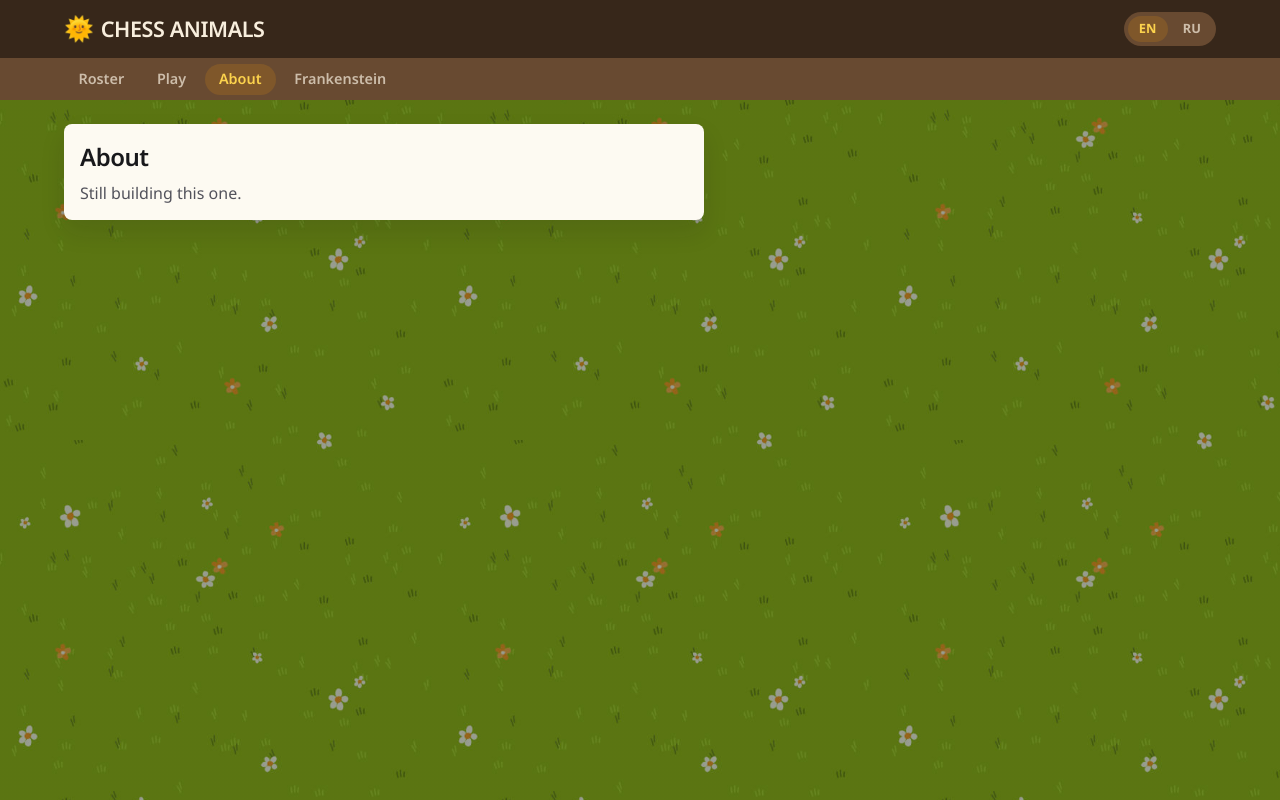
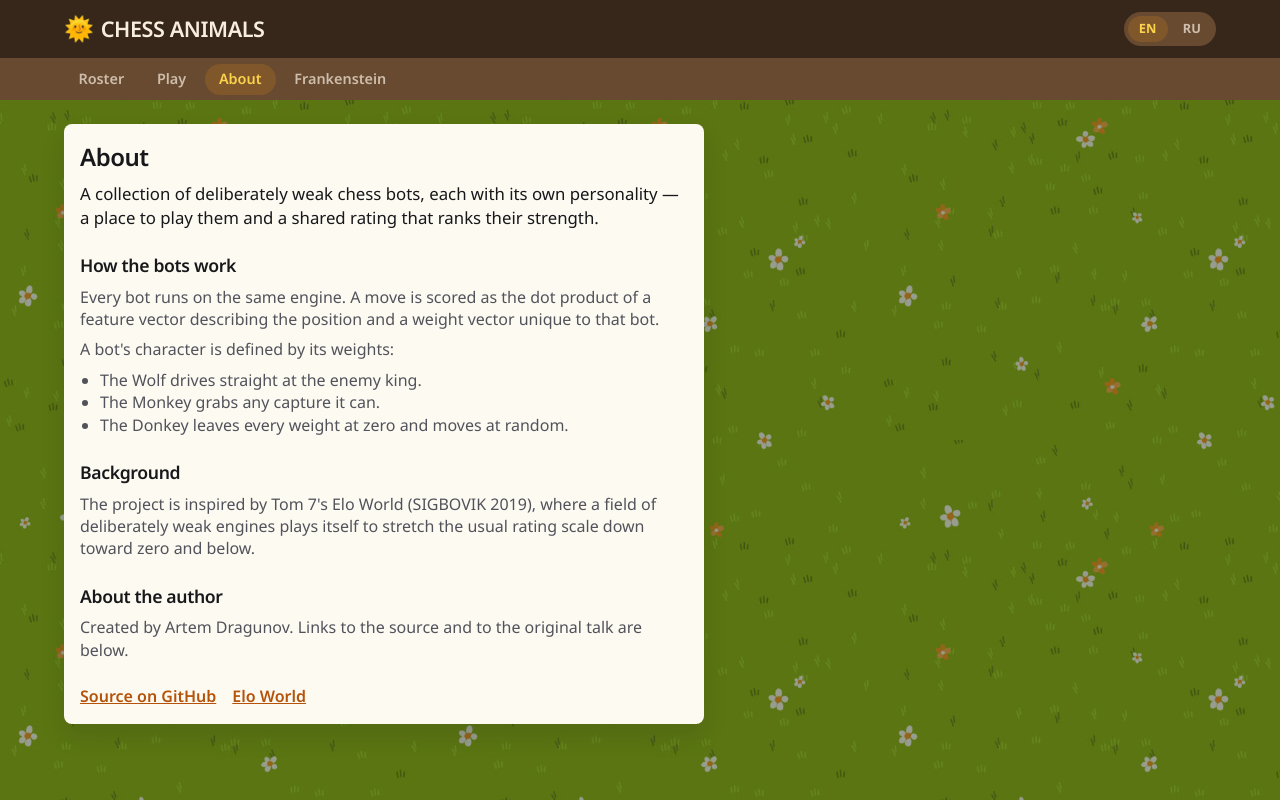
Before and after one commit to dragunovartem99/chess-animals, a Vue app: page /en/about in a window 1280 px wide. Built offline with nearby package versions, Linux system fonts and the light colour scheme; a web font is replaced by a local one.

Commit message:
about: write the about page in both locales

```diff
--- a/src/locales/en/index.ts
+++ b/src/locales/en/index.ts
@@ -24,6 +24,30 @@ export default {
 	bot: bots,
 	roster: {
 		lead: "Every animal plays chess its own strange way. Can you beat one?",
+	},
+	about: {
+		title: "About",
+		lede: "A collection of deliberately weak chess bots, each with its own personality — a place to play them and a shared rating that ranks their strength.",
+		bots: {
+			title: "How the bots work",
+			body: "Every bot runs on the same engine. A move is scored as the dot product of a feature vector describing the position and a weight vector unique to that bot.",
+			listLead: "A bot's character is defined by its weights:",
+			wolf: "The Wolf drives straight at the enemy king.",
+			monkey: "The Monkey grabs any capture it can.",
+			donkey: "The Donkey leaves every weight at zero and moves at random.",
+		},
+		paper: {
+			title: "Background",
+			body: "The project is inspired by Tom 7's Elo World (SIGBOVIK 2019), where a field of deliberately weak engines plays itself to stretch the usual rating scale down toward zero and below.",
+		},
+		credit: {
+			title: "About the author",
+			body: "Created by Artem Dragunov. Links to the source and to the original talk are below.",
+		},
+		links: {
+			paper: "Elo World",
+			source: "Source on GitHub",
+		},
 	},
 	game: {
 		breakdown: {
--- a/src/locales/ru/index.ts
+++ b/src/locales/ru/index.ts
@@ -25,6 +25,30 @@ const messages: Messages = {
 	bot: bots,
 	roster: {
 		lead: "Каждый зверь играет в шахматы по-своему странно. Обыграешь хоть одного?",
+	},
+	about: {
+		title: "О проекте",
+		lede: "Коллекция намеренно слабых шахматных ботов, у каждого свой характер. Здесь их можно опробовать в игре и сравнить по общему рейтингу.",
+		bots: {
+			title: "Как устроены боты",
+			body: "Все боты работают на одном движке. Ход оценивается как скалярное произведение вектора признаков позиции и вектора весов, своего у каждого бота.",
+			listLead: "Характер бота задают его веса:",
+			wolf: "Волк идет напролом к вражескому королю.",
+			monkey: "Обезьяна хватает любое доступное взятие.",
+			donkey: "Осел оставляет все веса на нуле и ходит наугад.",
+		},
+		paper: {
+			title: "Откуда идея",
+			body: "Проект вдохновлен докладом Тома 7 «Elo World» (SIGBOVIK 2019): множество намеренно слабых движков играет между собой, растягивая обычную шкалу рейтинга вниз — к нулю и отрицательным значениям.",
+		},
+		credit: {
+			title: "Об авторе",
+			body: "Автор проекта — Артем Драгунов. Ссылки на исходный код и на сам доклад — ниже.",
+		},
+		links: {
+			paper: "Elo World",
+			source: "Исходники на GitHub",
+		},
 	},
 	game: {
 		breakdown: {
--- a/src/modules/about/components/AboutView.vue
+++ b/src/modules/about/components/AboutView.vue
@@ -1,19 +1,87 @@
+<script setup lang="ts">
+const PAPER_URL = "http://tom7.org/chess/";
+const SOURCE_URL = "https://github.com/dragunovartem99/chess-animals";
+
+const BOTS = ["wolf", "monkey", "donkey"] as const;
+</script>
+
 <template>
-	<section class="card placeholder">
-		<h1>{{ $t("nav.about") }}</h1>
-		<p>{{ $t("placeholder.notBuiltYet") }}</p>
+	<section class="card about">
+		<h1>{{ $t("about.title") }}</h1>
+		<p class="lede">{{ $t("about.lede") }}</p>
+
+		<h2>{{ $t("about.bots.title") }}</h2>
+		<p>{{ $t("about.bots.body") }}</p>
+		<p>{{ $t("about.bots.listLead") }}</p>
+		<ul>
+			<li
+				v-for="bot in BOTS"
+				:key="bot"
+			>
+				{{ $t(`about.bots.${bot}`) }}
+			</li>
+		</ul>
+
+		<h2>{{ $t("about.paper.title") }}</h2>
+		<p>{{ $t("about.paper.body") }}</p>
+
+		<h2>{{ $t("about.credit.title") }}</h2>
+		<p>{{ $t("about.credit.body") }}</p>
+
+		<p class="links">
+			<a
+				:href="SOURCE_URL"
+				target="_blank"
+				rel="noopener"
+				>{{ $t("about.links.source") }}</a
+			>
+			<a
+				:href="PAPER_URL"
+				target="_blank"
+				rel="noopener"
+				>{{ $t("about.links.paper") }}</a
+			>
+		</p>
 	</section>
 </template>
 
 <style scoped>
-.placeholder {
+.about {
 	display: grid;
 	gap: 0.5rem;
 	max-width: 40rem;
+}
+
+h2 {
+	margin-top: 1rem;
+	font-size: 1.1rem;
 }
 
 p {
 	margin: 0;
 	color: var(--color-ink-muted);
 }
+
+ul {
+	margin: 0;
+	padding-left: 1.25rem;
+	color: var(--color-ink-muted);
+}
+
+.lede {
+	font-size: 1.05rem;
+	color: var(--color-ink);
+}
+
+.links {
+	display: flex;
+	flex-wrap: wrap;
+	gap: 1rem;
+	margin-top: 1rem;
+}
+
+.links a {
+	color: var(--color-accent-dark);
+	font-weight: 600;
+}
 </style>
```
Also changed, not shown: 2 other files (tests, documents, lock files or other folders).
